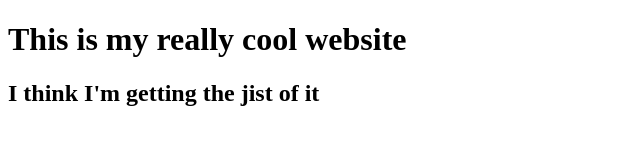
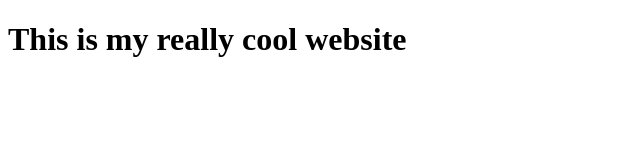
Before and after one commit to starlinglouise/website, a plain HTML site: page index.html in a window 1280 px wide. Shown: the whole page, without its empty margins (0-640 px from the left). Drawn offline with Linux system fonts and the light colour scheme.

Commit message:
Revert "Addition"
This reverts commit ac1e84ea921f00de497bf4aede26688dcf6a6750.

```diff
--- a/index.html
+++ b/index.html
@@ -1,10 +1,9 @@
 <!doctype html>
 <html>
   <head>
-    <title>First Proper Website</title>
+    <title>First Website</title>
   </head>
   <body>
     <h1>This is my really cool website</h1>
-    <h2>I think I'm getting the jist of it</h2>
   </body>
 </html>
```
